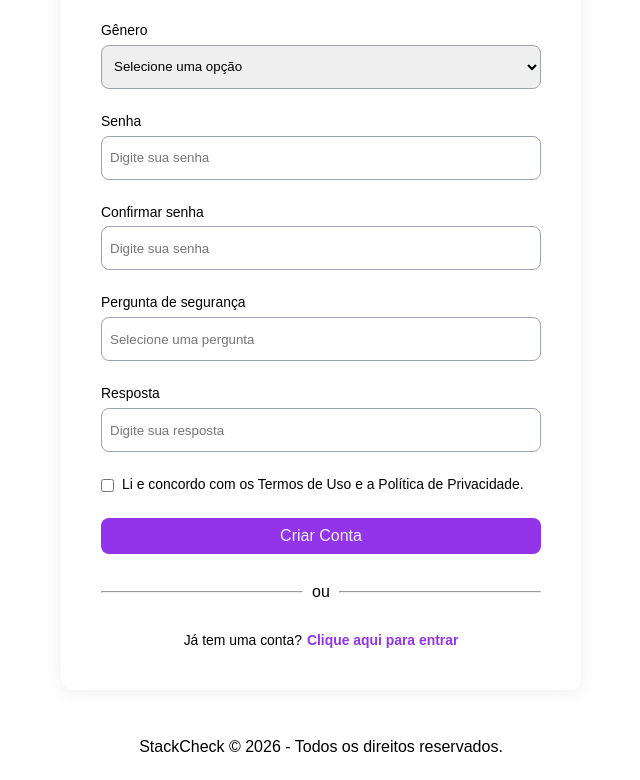
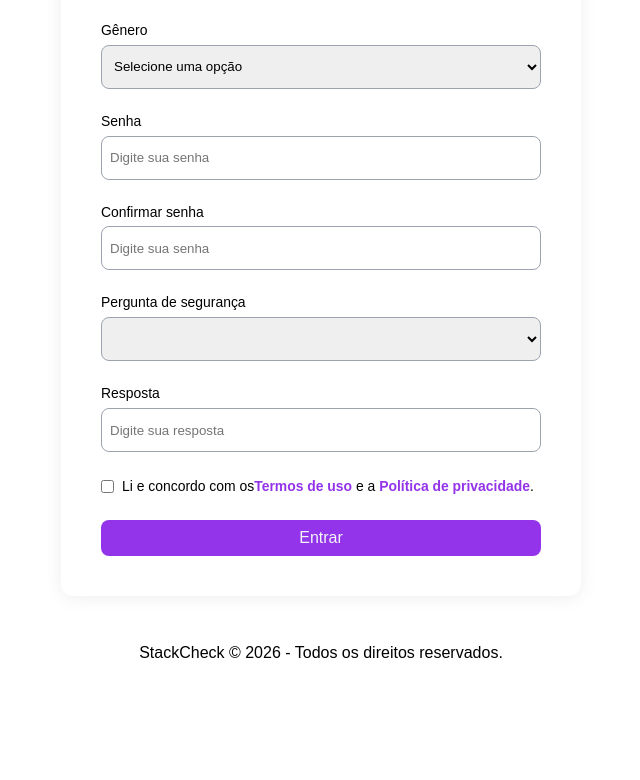
Before and after one commit to juninhos-comunidade/code-queens, a Next.js app in the folder frontend/: page /sign-up in a window 1280 px wide. Shown: the part 562-1342 px from the top of the page, without its empty margins (319-959 px from the left). After the commit the page ends 1248 px from the top, so only its background shows below. Built offline with nearby package versions, Linux system fonts and the light colour scheme.

Commit message:
fix: utilizando componente authcontainer

```diff
--- a/frontend/src/app/(auth)/sign-in/page.module.scss
+++ /dev/null
@@ -1,41 +0,0 @@
-.page{
-    display: flex;
-    flex-direction: column;
-    align-items: center;
-
-    .introdution_section{
-        text-align: center;
-        margin-bottom: 40px;
-        > h4{
-            margin-bottom: 12px;
-        }
-    }
-}
-
-.passwordHelper {
-    display: flex;
-    justify-content: space-between;
-}
-
-.divisor {
-    display: flex;
-    align-items: center;
-
-    hr {
-        width: 100%;
-    }
-
-    p {
-        padding-inline: 2%;
-    }
-
-}
-
-.optinalContainer {
-    text-align: center;
-    font-size: .87rem;
-
-    :last-child {
-        margin-left: 5px;
-    }
-}
--- a/frontend/src/app/(auth)/sign-up/page.module.scss
+++ /dev/null
@@ -1,42 +0,0 @@
-.page {
-    display: flex;
-    flex-direction: column;
-    align-items: center;
-
-    .introdution_section {
-        text-align: center;
-        margin-bottom: 40px;
-
-        >h4 {
-            margin-bottom: 12px;
-        }
-    }
-}
-
-.passwordHelper {
-    display: flex;
-    justify-content: space-between;
-}
-
-.divisor {
-    display: flex;
-    align-items: center;
-
-    hr {
-        width: 100%;
-    }
-
-    p {
-        padding-inline: 2%;
-    }
-
-}
-
-.optinalContainer {
-    text-align: center;
-    font-size: .87rem;
-
-    :last-child {
-        margin-left: 5px;
-    }
-}
--- a/frontend/src/app/(auth)/sign-up/page.tsx
+++ b/frontend/src/app/(auth)/sign-up/page.tsx
@@ -2,10 +2,7 @@
 import { zodResolver } from "@hookform/resolvers/zod";
 import { subscribeSchema, SubscribeFormData } from "./useAuth";
 
-import { SignCard, Input, Checkbox, Button, Select } from "@/components";
-import { useAuth } from "./useAuth";
-
-import styles from './page.module.scss'
+import { Input, Select, Checkbox, AuthContainer } from "@/components";
 import { useForm } from "react-hook-form";
 
 
@@ -13,22 +10,33 @@ import { useForm } from "react-hook-form";
 const SignIn = () => {
     const { register, handleSubmit, formState: { errors, isSubmitting }, } = useForm<SubscribeFormData>({
         resolver: zodResolver(subscribeSchema),
-        defaultValues: {fullname: '',email: '',birthDate: '',state: '',gender: '',password: '',confirmPassword: '',securityAsk: '',securityAwnser: '',termsAcepted: true }
-
+        defaultValues: {
+            fullname: '',
+            email: '',
+            birthDate: '',
+            state: '',
+            gender: '',
+            password: '',
+            confirmPassword: '',
+            securityAsk: 0,
+            securityAwnser: '',
+            termsAcepted: true
+        }
 
     })
     const onSubmit = (data: SubscribeFormData) => {
+        console.log("teste");
         console.log("Valid form data payload:", data);
     }
     return (
-        <main className={styles.page}>
-            <div className={styles.introdution_section}>
-                <h4>Criar conta</h4>
-                <p>Crie sua conta para começar a trilhar seus conhecimentos</p>
-            </div>
-            <SignCard>
-
-                <form onSubmit={handleSubmit(onSubmit)}>
+        <div>
+            <AuthContainer
+                submit={handleSubmit(onSubmit)}
+                title="Criar conta"
+                subtitle="Crie sua conta para começar a trilhar seus conhecimentos"
+                isLoading={isSubmitting}
+                formChildren={
+                    <>
                         <Input
                             label="Nome completo"
                             labelFor="fullname"
@@ -86,12 +94,17 @@ const SignIn = () => {
                             msgError={errors?.confirmPassword?.message}
                             {...register("confirmPassword")}
                         />
-                    <Input
+
+                        <Select
                             label="Pergunta de segurança"
                             labelFor="securityAsk"
-                        placeholder="Selecione uma pergunta"
-                        type="text"
-                        msgError={errors?.securityAsk?.message}
+                            options={[
+                                { value: 1, label: 'Qual o nome do seu primeiro animal de estimação?' },
+                                { value: 2, label: 'Qual o nome da sua primeira escola?' },
+                                { value: 3, label: 'Qual o nome do seu melhor amigo?' }
+                            ]}
+                            required
+                            errorMessage={errors?.securityAsk?.message}
                             {...register("securityAsk")}
                         />
                         <Input
@@ -102,27 +115,26 @@ const SignIn = () => {
                             msgError={errors?.securityAwnser?.message}
                             {...register("securityAwnser")}
                         />
-                    <div className={styles.passwordHelper}>
+                    </>
+                }
+                helperChildren={
+                    <div>
                         <Checkbox
                             value="lembrar_de_mim"
-                            label="Li e concordo com os Termos de Uso e a Política de Privacidade."
+                            label={
+                                <label>
+                                    Li e concordo com os
+                                    <a href="/terms-of-use">Termos de uso</a> e a{' '}
+                                    <a href="/privacy-policy">Política de privacidade</a>.
+                                </label>
+                            }
                             {...register("termsAcepted")}
                             onChange={() => { }}
                         />
-
                     </div>
-                    <Button type="submit" text="Criar conta" disabled={isSubmitting} />
-
-                    <div className={styles.divisor}>
-                        <hr /><p>ou</p> <hr />
+                }
+            />
         </div>
-                    <span className={styles.optinalContainer}>
-                       Já tem uma conta?
-                        <a href="/sign-in">Clique aqui para entrar</a>
-                    </span>
-                </form>
-            </SignCard>
-        </main>
     )
 }
 export default SignIn;
--- a/frontend/src/app/(auth)/sign-up/useAuth.ts
+++ b/frontend/src/app/(auth)/sign-up/useAuth.ts
@@ -9,9 +9,11 @@ export const subscribeSchema = z.object({
     gender: z.string(),
     password: z.string(),
     confirmPassword: z.string(),
-    securityAsk: z.string(),
+    securityAsk: z.number().or(z.string()),
     securityAwnser: z.string(),
-    termsAcepted: z.literal(true)
+    termsAcepted: z.boolean().refine((v) => v === true, {
+        message: "Você deve aceitar os termos e politicas da plataforma"
+    })
 })
 export type SubscribeFormData = z.infer<typeof subscribeSchema>;
 
```
Also changed, not shown: frontend/src/app/(auth)/sign-in/page.tsx (+30 -47 lines). Lines whose indentation alone changed are shown as unchanged.
